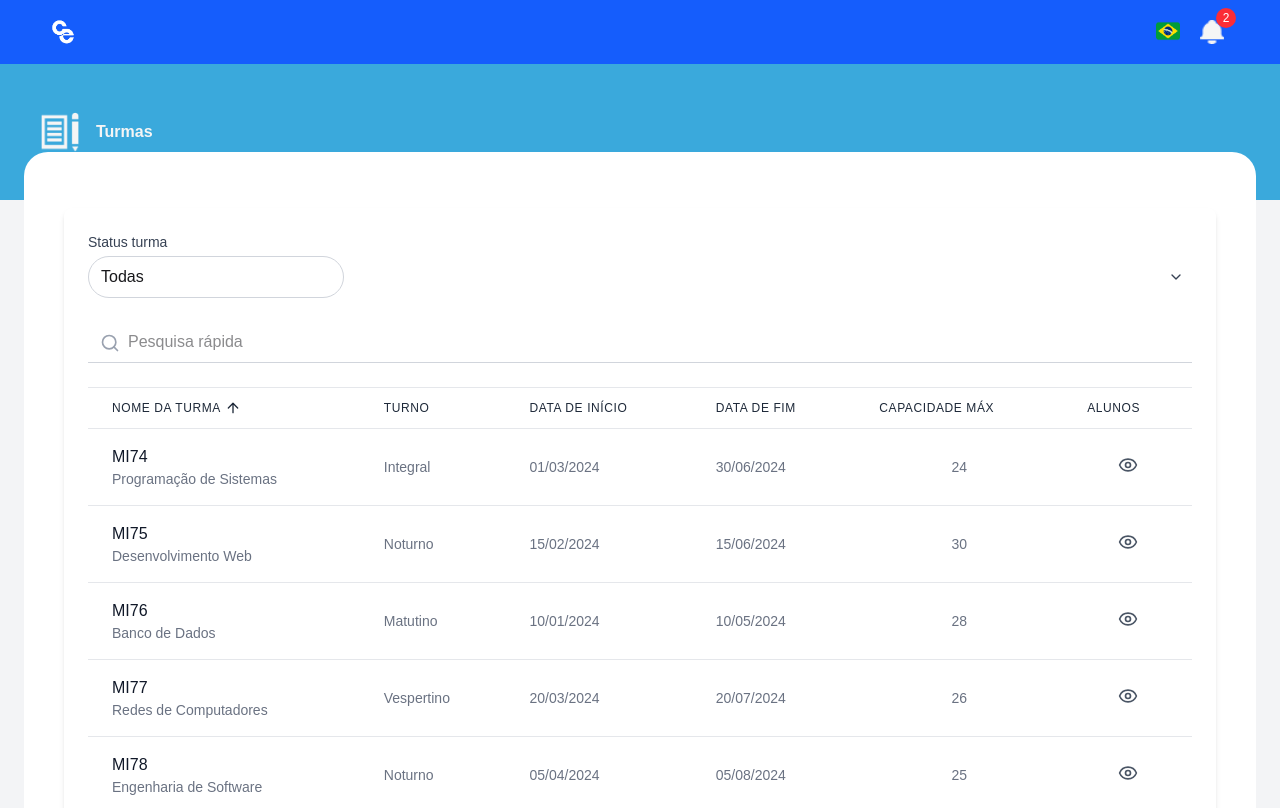
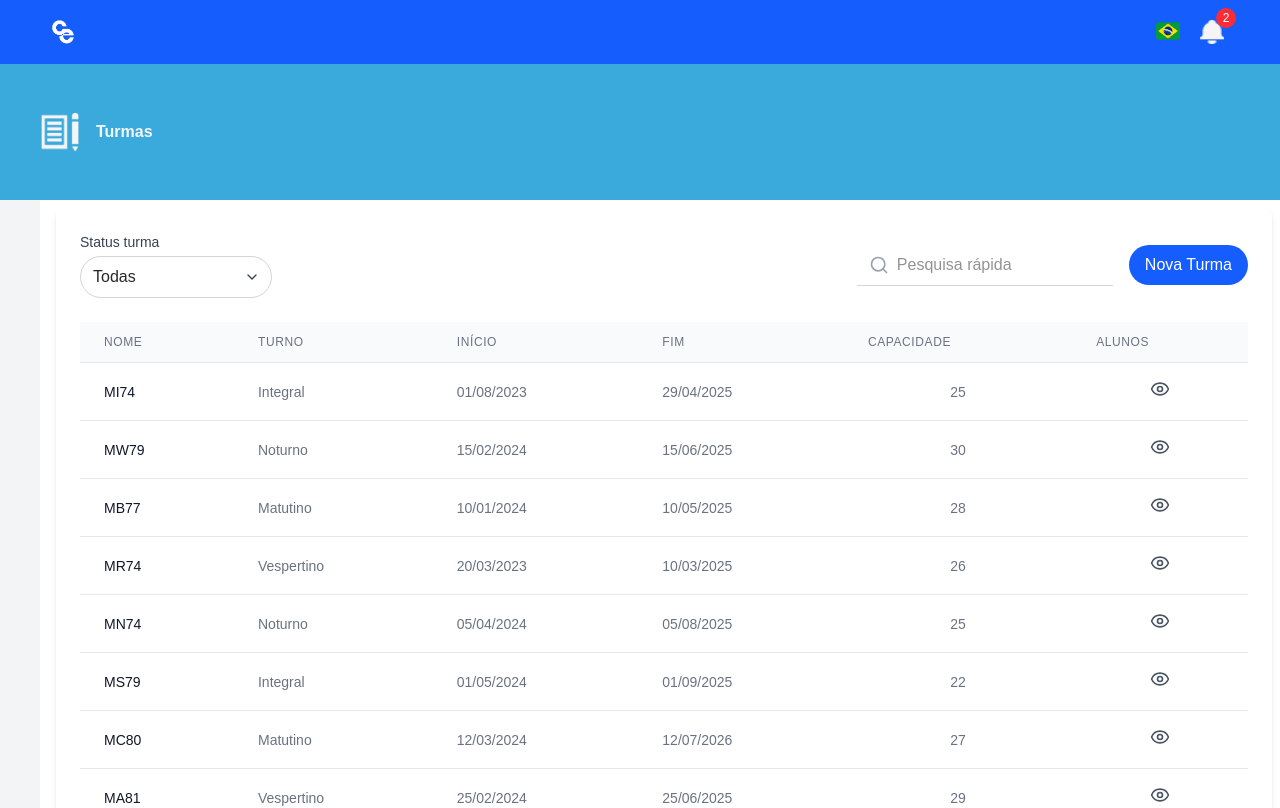
Before and after one commit to GustavoBrDev/front-projeto, a Next.js app: page /classes in a window 1280 px wide. Shown: the top 808 px of the page. Built offline with nearby package versions, Linux system fonts and the light colour scheme.

Commit message:
✨ feat: Criacao de algumas classes e componentes
Vou ajeitar isso tudo depois e commitar num lugar certo.

```diff
--- a/package.json
+++ b/package.json
@@ -12,10 +12,11 @@
     "@chakra-ui/react": "^3.12.0",
     "@emotion/react": "^11.14.0",
     "@emotion/styled": "^11.14.0",
+    "@headlessui/react": "^2.2.2",
     "@heroicons/react": "^2.2.0",
     "@mui/material": "^6.4.7",
+    "@radix-ui/react-switch": "^1.1.3",
     "embla-carousel-react": "^8.6.0",
-    "@radix-ui/react-switch": "^1.1.3",
     "framer-motion": "^12.4.10",
     "lucide-react": "^0.479.0",
     "next": "15.2.1",
@@ -24,6 +25,7 @@
     "react": "^19.0.0",
     "react-dom": "^19.0.0",
     "react-icons": "^5.5.0",
+    "react-modal": "^3.16.3",
     "react-password-checklist": "^1.8.1"
   },
   "devDependencies": {
--- /dev/null
+++ b/src/components/NovaTurmaModal.jsx
@@ -0,0 +1,157 @@
+"use client";
+
+import { useState } from "react";
+import { Dialog, DialogBackdrop, DialogPanel } from "@headlessui/react";
+import { X, Calendar, ChevronDown } from "lucide-react";
+
+const cursosFicticios = [
+  "Programação de Sistemas",
+  "Desenvolvimento Web",
+  "Banco de Dados",
+  "Redes de Computadores",
+  "Engenharia de Software",
+  "Sistemas Embarcados",
+  "Segurança da Informação",
+  "Inteligência Artificial",
+];
+
+export default function NovaTurmaModal({ isOpen, onClose, onCreate }) {
+  const [nomeTurma, setNomeTurma] = useState("");
+  const [curso, setCurso] = useState("");
+  const [dataInicio, setDataInicio] = useState("");
+  const [dataFim, setDataFim] = useState("");
+  const [capacidadeMax, setCapacidadeMax] = useState("");
+  const [turno, setTurno] = useState("");
+
+  const handleCapacidadeChange = (e) => {
+    const value = e.target.value.replace(/\D/g, "").slice(0, 2);
+    setCapacidadeMax(value);
+  };
+
+  const handleDataChange = (e, tipo) => {
+    const value = e.target.value;
+    if (tipo === "inicio") setDataInicio(value);
+    else setDataFim(value);
+  };
+
+  const handleSubmit = () => {
+    onCreate({ nomeTurma, curso, dataInicio, dataFim, capacidadeMax, turno });
+    setNomeTurma("");
+    setCurso("");
+    setDataInicio("");
+    setDataFim("");
+    setCapacidadeMax("");
+    setTurno("");
+  };
+
+  return (
+    <Dialog open={isOpen} onClose={onClose} className="relative z-50">
+      <DialogBackdrop className="fixed inset-0 bg-black/25" />
+      <div className="fixed inset-0 flex items-center justify-center p-4">
+        <DialogPanel className="bg-gray-100 rounded-lg w-full max-w-xl p-8 relative">
+          <button
+            onClick={onClose}
+            className="absolute right-6 top-6 text-navy-900"
+          >
+            <X className="h-6 w-6" />
+          </button>
+          <div className="space-y-6">
+            <div className="space-y-2">
+              <label className="block text-gray-800 font-medium">
+                Nome da Turma <span className="text-red-500">*</span>
+              </label>
+              <input
+                type="text"
+                value={nomeTurma}
+                onChange={(e) => setNomeTurma(e.target.value)}
+                className="w-full px-4 py-3 rounded-full bg-white border border-gray-200 focus:outline-none focus:ring-2 focus:ring-blue-500 text-[var(--black)]"
+              />
+            </div>
+            <div className="space-y-2">
+              <label className="block text-gray-800 font-medium">Curso</label>
+              <div className="relative">
+                <select
+                  value={curso}
+                  onChange={(e) => setCurso(e.target.value)}
+                  className="w-full px-4 py-3 rounded-full bg-white border border-gray-200 appearance-none focus:outline-none focus:ring-2 focus:ring-blue-500 text-[var(--black)]"
+                >
+                  <option value="" disabled>
+                    Selecione um curso
+                  </option>
+                  {cursosFicticios.map((item, idx) => (
+                    <option key={idx} value={item}>
+                      {item}
+                    </option>
+                  ))}
+                </select>
+                <div className="absolute right-4 top-1/2 -translate-y-1/2 pointer-events-none">
+                  <ChevronDown className="h-5 w-5 text-gray-500" />
+                </div>
+              </div>
+            </div>
+            <div className="space-y-2">
+              <label className="block text-gray-800 font-medium">
+                Data de Início <span className="text-red-500">*</span>
+              </label>
+              <input
+                type="date"
+                value={dataInicio}
+                onChange={(e) => handleDataChange(e, "inicio")}
+                className="w-full px-4 py-3 rounded-full bg-white border border-gray-200 focus:outline-none focus:ring-2 focus:ring-blue-500 text-[var(--black)]"
+              />
+            </div>
+            <div className="space-y-2">
+              <label className="block text-gray-800 font-medium">
+                Data de Fim
+              </label>
+              <input
+                type="date"
+                value={dataFim}
+                onChange={(e) => handleDataChange(e, "fim")}
+                className="w-full px-4 py-3 rounded-full bg-white border border-gray-200 focus:outline-none focus:ring-2 focus:ring-blue-500 text-[var(--black)]"
+              />
+            </div>
+            <div className="grid grid-cols-2 gap-4">
+              <div className="space-y-2">
+                <label className="block text-gray-800 font-medium">
+                  Capacidade Máx
+                </label>
+                <input
+                  type="number"
+                  value={capacidadeMax}
+                  onChange={handleCapacidadeChange}
+                  className="w-full px-4 py-3 rounded-full bg-white border border-gray-200 focus:outline-none focus:ring-2 focus:ring-blue-500 text-[var(--black)]"
+                />
+              </div>
+              <div className="space-y-2">
+                <label className="block text-gray-800 font-medium">Turno</label>
+                <select
+                  value={turno}
+                  onChange={(e) => setTurno(e.target.value)}
+                  className="w-full px-4 py-3 rounded-full bg-white border border-gray-200 focus:outline-none focus:ring-2 focus:ring-blue-500 text-[var(--black)]"
+                >
+                  <option value="" disabled>
+                    Selecione um turno
+                  </option>
+                  <option value="matutino">Matutino</option>
+                  <option value="vespertino">Vespertino</option>
+                  <option value="noturno">Noturno</option>
+                  <option value="integral">Integral</option>
+                </select>
+              </div>
+            </div>
+            <div className="flex justify-center mt-8">
+              <button
+                type="button"
+                onClick={handleSubmit}
+                className="px-8 py-3 bg-[#003366] text-white font-medium rounded-full hover:bg-[#002244] transition-colors"
+              >
+                Próximo
+              </button>
+            </div>
+          </div>
+        </DialogPanel>
+      </div>
+    </Dialog>
+  );
+}
--- a/src/components/turmas-page.jsx
+++ b/src/components/turmas-page.jsx
@@ -1,137 +1,201 @@
-"use client"
+"use client";
 
-import { useState } from "react"
-import { ChevronDown, Search, ArrowUp, Eye } from "lucide-react"
-import { Header } from "./Header/Header"
-import { BlueBackground } from "./topBar/BlueBackground"
-import { WhiteContainer } from "./White-Container"
-import { ClassesTitle } from "./topBar/ClassesTitle"
+import { useState } from "react";
+import { ChevronDown, Search, ArrowUp, Eye } from "lucide-react";
+import { Header } from "./Header/Header";
+import { BlueBackground } from "./topBar/BlueBackground";
+import { motion, AnimatePresence } from "framer-motion";
+import { WhiteContainer } from "./White-Container";
+import { ClassesTitle } from "./topBar/ClassesTitle";
+import { SuccessAlert } from "@/components/alerts/SucessAlert";
+import { ErrorAlert } from "@/components/alerts/ErrorAlert";
+import NovaTurmaModal from "./NovaTurmaModal"; // Importe o componente do modal
+
+const formatDate = (dateStr) => {
+  if (!dateStr) return "";
+  // se já estiver no formato com barra
+  if (dateStr.includes("/")) return dateStr;
+  const [year, month, day] = dateStr.split("-");
+  return `${day}/${month}/${year}`;
+};
 
 export default function TurmasPage() {
-  const [statusFilter, setStatusFilter] = useState("Todas")
-
-  // Dados de exemplo para as turmas
-  const turmas = [
+  const [statusFilter, setStatusFilter] = useState("Todas");
+  const [isModalOpen, setIsModalOpen] = useState(false); // Estado para controlar o modal
+  const [searchQuery, setSearchQuery] = useState("");
+  const [error, setError] = useState(false);
+  const [sucess, setSucess] = useState(false);
+  const [turmas, setTurmas] = useState([
     {
       id: 1,
       nome: "MI74",
       descricao: "Programação de Sistemas",
       turno: "Integral",
-        dataInicio: "01/03/2024",
-        dataFim: "30/06/2024",
-        capacidade: 24,
+      dataInicio: "01/08/2023",
+      dataFim: "29/04/2025",
+      capacidade: 25,
     },
     {
       id: 2,
-        nome: "MI75",
+      nome: "MW79",
       descricao: "Desenvolvimento Web",
       turno: "Noturno",
       dataInicio: "15/02/2024",
-        dataFim: "15/06/2024",
+      dataFim: "15/06/2025",
       capacidade: 30,
     },
     {
       id: 3,
-        nome: "MI76",
+      nome: "MB77",
       descricao: "Banco de Dados",
       turno: "Matutino",
       dataInicio: "10/01/2024",
-        dataFim: "10/05/2024",
+      dataFim: "10/05/2025",
       capacidade: 28,
     },
     {
       id: 4,
-        nome: "MI77",
+      nome: "MR74",
       descricao: "Redes de Computadores",
       turno: "Vespertino",
-        dataInicio: "20/03/2024",
-        dataFim: "20/07/2024",
+      dataInicio: "20/03/2023",
+      dataFim: "10/03/2025",
       capacidade: 26,
     },
     {
       id: 5,
-        nome: "MI78",
+      nome: "MN74",
       descricao: "Engenharia de Software",
       turno: "Noturno",
       dataInicio: "05/04/2024",
-        dataFim: "05/08/2024",
+      dataFim: "05/08/2025",
       capacidade: 25,
     },
     {
       id: 6,
-        nome: "MI79",
+      nome: "MS79",
       descricao: "Sistemas Embarcados",
       turno: "Integral",
       dataInicio: "01/05/2024",
-        dataFim: "01/09/2024",
+      dataFim: "01/09/2025",
       capacidade: 22,
     },
     {
       id: 7,
-        nome: "MI80",
+      nome: "MC80",
       descricao: "Segurança da Informação",
       turno: "Matutino",
       dataInicio: "12/03/2024",
-        dataFim: "12/07/2024",
+      dataFim: "12/07/2026",
       capacidade: 27,
     },
     {
       id: 8,
-        nome: "MI81",
+      nome: "MA81",
       descricao: "Inteligência Artificial",
       turno: "Vespertino",
       dataInicio: "25/02/2024",
-        dataFim: "25/06/2024",
+      dataFim: "25/06/2025",
       capacidade: 29,
-      }
-  ]
+    },
+  ]);
+
+  // Adiciona nova turma ao estado
+  const handleAddTurma = ({
+    nomeTurma,
+    curso,
+    dataInicio,
+    dataFim,
+    capacidadeMax,
+    turno,
+  }) => {
+    setTurmas((prev) => [
+      ...prev,
+      {
+        id: prev.length + 1,
+        nome: nomeTurma,
+        descricao: curso,
+        turno,
+        dataInicio,
+        dataFim,
+        capacidade: Number(capacidadeMax),
+      },
+    ]);
+  };
+
+  const filteredTurmas = turmas.filter((turma) => {
+    const matchesSearch =
+      turma.nome.toLowerCase().includes(searchQuery.toLowerCase()) ||
+      turma.descricao.toLowerCase().includes(searchQuery.toLowerCase());
+    const matchesStatus =
+      statusFilter === "Todas" ||
+      (statusFilter === "Ativas" &&
+        new Date(turma.dataFim.split("/").reverse().join("-")) >= new Date()) ||
+      (statusFilter === "Inativas" &&
+        new Date(turma.dataFim.split("/").reverse().join("-")) < new Date());
+    return matchesSearch && matchesStatus;
+  });
 
   return (
-    <div className="min-h-screen bg-gray-100 mx-auto">
+    <div className="min-h-screen bg-gray-100 flex flex-col">
       <Header />
 
       <BlueBackground>
-        <ClassesTitle iconWidth={40} iconHeight={40} textSize={"3xl"}/>
+        <ClassesTitle iconWidth={40} iconHeight={40} textSize={"3xl"} />
       </BlueBackground>
 
-      <div className="container flex justify-center w-screen mx-auto">
+      {sucess && <SuccessAlert message={"Turma criada com sucesso"} />}
+      {error && <ErrorAlert message={"Erro ao criar turma"} />}
+
+      {/* Conteúdo principal com rolagem interna */}
+      <div className="flex-1 overflow-auto container mx-auto px-4 py-6 text-[var(--black)]">
         <WhiteContainer>
-
-      {/* Conteúdo principal */}
-      <div className="flex-1 bg-white p-6">
           <div className="bg-white rounded-lg shadow-md p-6">
-          {/* Filtro de status */}
-          <div className="mb-6 ">
-            <label htmlFor="status" className="block text-sm font-medium text-gray-700 mb-1 ">
+            {/* Filtro e ações */}
+            <div className="mb-6 flex flex-col lg:flex-row lg:justify-between lg:items-center">
+              <div className="mb-4 lg:mb-0">
+                <label
+                  htmlFor="status"
+                  className="block text-sm font-medium text-gray-700 mb-1"
+                >
                   Status turma
                 </label>
-            <div className="relative">
+                <div className="relative inline-block">
                   <select
                     id="status"
                     value={statusFilter}
                     onChange={(e) => setStatusFilter(e.target.value)}
-                className="block w-64 appearance-none bg-white border border-gray-300 rounded-[24px] py-2 pl-3 pr-10 text-base focus:outline-none focus:ring-blue-500 focus:border-blue-500"
+                    className="block w-48 appearance-none bg-white border border-gray-300 rounded-full py-2 pl-3 pr-10 text-base focus:outline-none focus:ring-blue-500 focus:border-blue-500"
                   >
                     <option>Todas</option>
                     <option>Ativas</option>
                     <option>Inativas</option>
                   </select>
-              <div className="pointer-events-none absolute inset-y-0 right-0 flex items-center px-2 text-gray-700">
+                  <div className="pointer-events-none absolute inset-y-0 right-0 flex items-center pr-3 text-gray-700">
                     <ChevronDown className="h-4 w-4" />
                   </div>
                 </div>
               </div>
-
-          {/* Barra de pesquisa */}
-          <div className="relative mb-6">
+              <div className="flex flex-col sm:flex-row sm:items-center">
+                <div className="relative w-full sm:w-64 mb-2 sm:mb-0">
                   <div className="absolute inset-y-0 left-0 pl-3 flex items-center pointer-events-none">
                     <Search className="h-5 w-5 text-gray-400" />
                   </div>
                   <input
                     type="text"
                     placeholder="Pesquisa rápida"
+                    value={searchQuery}
+                    onChange={(e) => setSearchQuery(e.target.value)}
                     className="block w-full pl-10 pr-3 py-2 border-b border-gray-300 focus:outline-none focus:border-blue-500 text-base"
                   />
+                </div>
+                <button
+                  className="ml-0 sm:ml-4 bg-blue-600 hover:bg-blue-700 text-white font-medium py-2 px-4 rounded-full transition duration-200"
+                  onClick={() => setIsModalOpen(true)}
+                >
+                  Nova Turma
+                </button>
+              </div>
             </div>
 
             {/* Tabela de turmas */}
@@ -139,57 +203,41 @@ export default function TurmasPage() {
               <table className="min-w-full divide-y divide-gray-200">
                 <thead>
                   <tr>
-                  <th
-                    scope="col"
-                    className="px-6 py-3 text-left text-xs font-medium text-gray-800 uppercase tracking-wider border-b border-t border-gray-200"
-                  >
-                    <div className="flex items-center">
-                      Nome da Turma
-                      <ArrowUp className="ml-1 h-4 w-4" />
-                    </div>
+                    <th className="px-6 py-3 bg-gray-50 text-left text-xs font-medium text-gray-500 uppercase tracking-wider">
+                      Nome
                     </th>
-                  <th
-                    scope="col"
-                    className="px-6 py-3 text-left text-xs font-medium text-gray-800 uppercase tracking-wider border-b border-t border-gray-200"
-                  >
+                    <th className="px-6 py-3 bg-gray-50 text-left text-xs font-medium text-gray-500 uppercase tracking-wider">
                       Turno
                     </th>
-                  <th
-                    scope="col"
-                    className="px-6 py-3 text-left text-xs font-medium text-gray-800 uppercase tracking-wider border-b border-t border-gray-200"
-                  >
-                    Data de Início
+                    <th className="px-6 py-3 bg-gray-50 text-left text-xs font-medium text-gray-500 uppercase tracking-wider">
+                      Início
                     </th>
-                  <th
-                    scope="col"
-                    className="px-6 py-3 text-left text-xs font-medium text-gray-800 uppercase tracking-wider border-b border-t border-gray-200"
-                  >
-                    Data de Fim
+                    <th className="px-6 py-3 bg-gray-50 text-left text-xs font-medium text-gray-500 uppercase tracking-wider">
+                      Fim
                     </th>
-                  <th
-                    scope="col"
-                    className="px-6 py-3 text-left text-xs font-medium text-gray-800 uppercase tracking-wider border-b border-t border-gray-200"
-                  >
-                    Capacidade Máx
+                    <th className="px-6 py-3 bg-gray-50 text-left text-xs font-medium text-gray-500 uppercase tracking-wider">
+                      Capacidade
                     </th>
-                  <th
-                    scope="col"
-                    className="px-6 py-3 text-left text-xs font-medium text-gray-800 uppercase tracking-wider border-b border-t border-gray-200"
-                  >
+                    <th className="px-6 py-3 bg-gray-50 text-left text-xs font-medium text-gray-500 uppercase tracking-wider">
                       Alunos
                     </th>
                   </tr>
                 </thead>
                 <tbody className="bg-white divide-y divide-gray-200">
-                {turmas.map((turma) => (
-                  <tr key={turma.id} className="hover:bg-gray-50">
-                    <td className="px-6 py-4 whitespace-nowrap">
-                      <div className="font-medium text-gray-900">{turma.nome}</div>
-                      <div className="text-sm text-gray-500">{turma.descricao}</div>
+                  {filteredTurmas.map((turma) => (
+                    <tr key={turma.id} className="hover:bg-gray-100">
+                      <td className="px-6 py-4 whitespace-nowrap text-sm text-gray-900">
+                        {turma.nome}
                       </td>
-                    <td className="px-6 py-4 whitespace-nowrap text-sm text-gray-500">{turma.turno}</td>
-                    <td className="px-6 py-4 whitespace-nowrap text-sm text-gray-500">{turma.dataInicio}</td>
-                    <td className="px-6 py-4 whitespace-nowrap text-sm text-gray-500">{turma.dataFim}</td>
+                      <td className="px-6 py-4 whitespace-nowrap text-sm text-gray-500">
+                        {turma.turno}
+                      </td>
+                      <td className="px-6 py-4 whitespace-nowrap text-sm text-gray-500">
+                        {formatDate(turma.dataInicio)}
+                      </td>
+                      <td className="px-6 py-4 whitespace-nowrap text-sm text-gray-500">
+                        {formatDate(turma.dataFim)}
+                      </td>
                       <td className="px-6 py-4 whitespace-nowrap text-sm text-gray-500 text-center">
                         {turma.capacidade}
                       </td>
@@ -204,9 +252,15 @@ export default function TurmasPage() {
               </table>
             </div>
           </div>
-      </div>
         </WhiteContainer>
       </div>
+
+      {/* Modal Nova Turma */}
+      <NovaTurmaModal
+        isOpen={isModalOpen}
+        onClose={() => setIsModalOpen(false)}
+        onCreate={handleAddTurma}
+      />
     </div>
-  )
+  );
 }
```
Also changed, not shown: src/app/api/auth/[...nextauth]/route.js (+35 -43 lines), 1 other file (tests, documents, lock files or other folders). Lines whose indentation alone changed are shown as unchanged.
